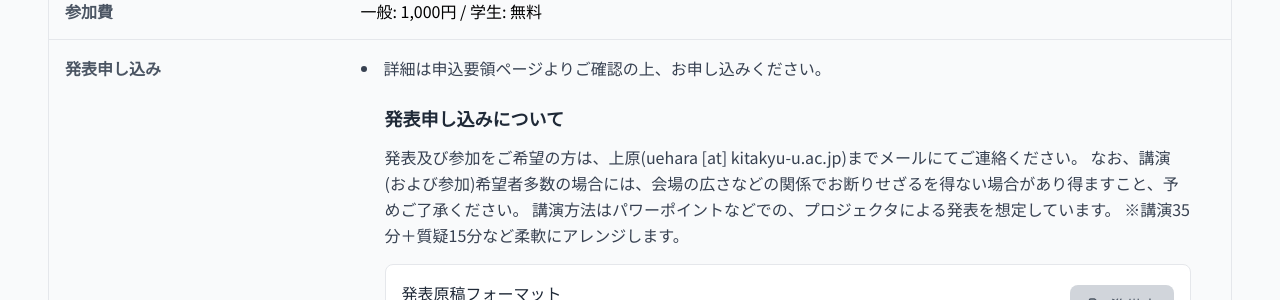
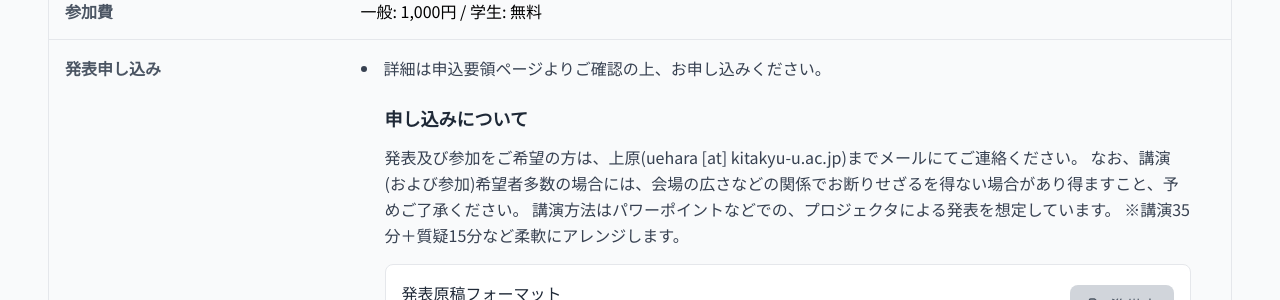
Before and after one commit to FFTPRS/WS, a Jekyll site: the page built from pages/workshop2.html, in a window 1280 px wide and 900 px high, scrolled down 1195 px. Shown: the part 155-455 px from the top of the window. Built offline with Jekyll 4.4.1, drawn with Linux system fonts in a browser that asks for light colours; nearby versions of some CDN libraries.

Commit message:
Update workshop2.html

```diff
--- a/pages/workshop2.html
+++ b/pages/workshop2.html
@@ -81,7 +81,7 @@ description: "第12回有限体理論とその擬似乱数系列生成への応
                         <li>詳細は申込要領ページよりご確認の上、お申し込みください。</li>
                     </ul>
                     <div class="bg-gray-50 p-6 rounded-lg mb-6">
-                        <h4 class="text-lg font-semibold text-gray-800 mb-3">発表申し込みについて</h4>
+                        <h4 class="text-lg font-semibold text-gray-800 mb-3">申し込みについて</h4>
                         <div class="text-gray-700 leading-relaxed mb-4">
                             {{ workshop.application_description }}
                         </div>
```
